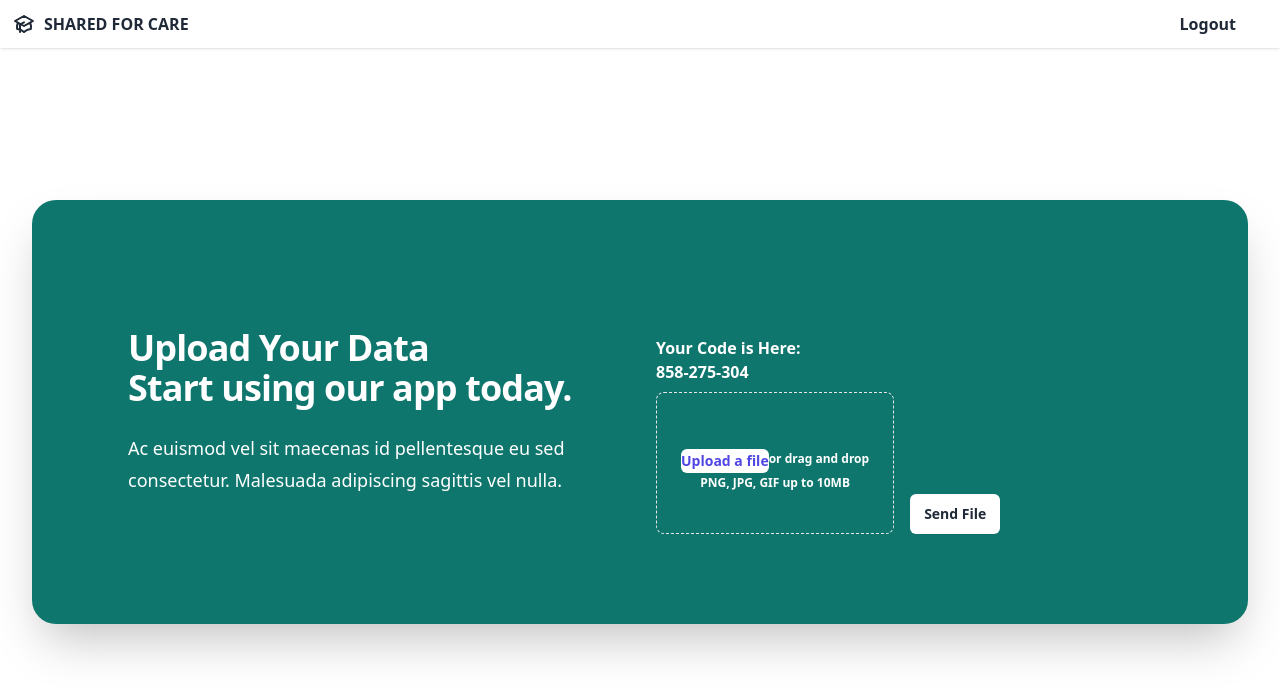
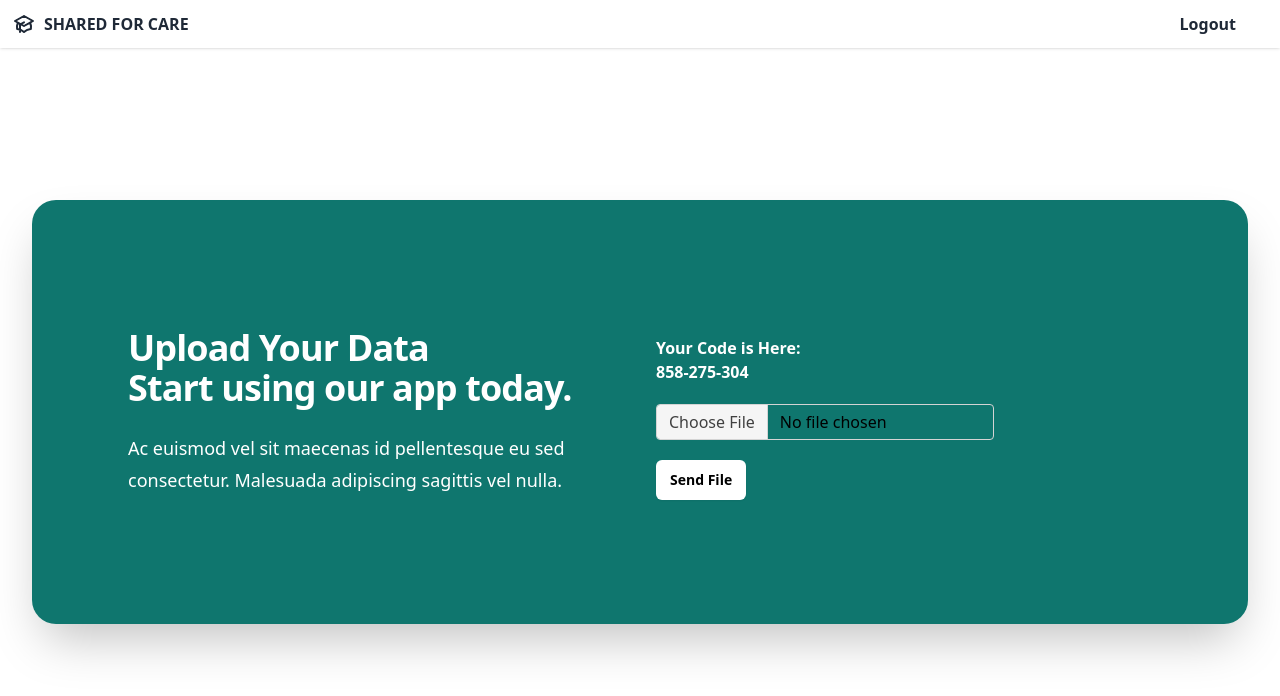
Before and after one commit to file-sharing-app/group-project, a React (Vite) app in the folder client/: page /sender in a window 1280 px wide. Shown: the top 696 px of the page. Built offline with nearby package versions, Linux system fonts and the light colour scheme; no server answers; sample sign-in values are in the browser's storage.

Commit message:
debugging

```diff
--- a/client/src/views/reciever.jsx
+++ b/client/src/views/reciever.jsx
@@ -35,7 +35,8 @@ function Sender() {
           download(new Blob(file.buffer), file.metadata.filename);
           setFile({});
         }
-      } else {
+      }
+      else {
         console.log("Continue the transmission process...");
         socket.emit("receiver-start", { roomId });
       }
@@ -74,11 +75,14 @@ function Sender() {
     const result = socket.emit("receiver-join", { roomId: event.target[0].value });
       if (result) {
           Swal.fire({
+          position: "center",
           icon: "success",
-          title: `Download Proceesing...`,
+          title: `Please Wait Download Processing...`,
+          showConfirmButton: false,
+          timer: 2000
         });
       }
-    return null
+      return null
     } catch (error) {
       console.log(error);
       Swal.fire({
--- a/client/src/views/sender.jsx
+++ b/client/src/views/sender.jsx
@@ -23,13 +23,11 @@ function Sender() {
     reader.onload = (event) => {
       setBuffer(new Uint8Array(reader.result));
       console.log(buffer, "test");
-      shareFile(
-        {
+      shareFile({
         filename: file.name,
         total_buffer_size: new Uint8Array(reader.result).byteLength,
         buffer_size: 1024,
-        }
-      );
+      });
     };
     reader.readAsArrayBuffer(file);
   }
@@ -91,44 +89,23 @@ function Sender() {
 
             <form
               onSubmit={handleSubmit}
-              className="w-full max-w-md lg:col-span-5 lg:pt-2 mt-32"
-            >
+              className="w-full max-w-md lg:col-span-5 lg:pt-2 mt-32">
               <div className="flex gap-x-4">
                 <div className="col-span-full text-white font-bold">
                   <h3>Your Code is Here:</h3>
                   <h4 className="text-white">{roomId}</h4>
-                  <div className="mt-2 flex justify-center rounded-lg border border-dashed border-white-900/25 px-6 py-10">
-                    <div className="text-center">
-                      <div className="mt-4 flex text-sm leading-6 text-white-800">
-                        <label
-                          htmlFor="file-upload"
-                          className="relative cursor-pointer rounded-md bg-white font-semibold text-indigo-600 focus-within:outline-none focus-within:ring-2 focus-within:ring-indigo-600 focus-within:ring-offset-2 hover:text-indigo-500"
-                        >
-                          <span>Upload a file</span>
                   <input
-                            id="file-upload"
-                            name="file-upload"
+                    className="relative m-0 block w-full min-w-0 flex-auto rounded border border-solid border-neutral-300 bg-clip-padding px-3 py-[0.32rem] text-base font-normal text-black transition duration-300 ease-in-out file:-mx-3 file:-my-[0.32rem] file:overflow-hidden file:rounded-none file:border-0 file:border-solid file:border-inherit file:bg-neutral-100 file:px-3 file:py-[0.32rem] file:text-neutral-700 file:transition file:duration-150 file:ease-in-out file:[border-inline-end-width:1px] file:[margin-inline-end:0.75rem] hover:file:bg-neutral-200 focus:border-primary focus:text-black focus:shadow-te-primary focus:outline-none dark:border-neutral-600 dark:text-neutral-200 dark:file:bg-neutral-700 dark:file:text-neutral-100 dark:focus:border-primary mt-5"
                     type="file"
-                            className="sr-only"
+                    id="formFile"
                   />
-                        </label>
-                        <p className="text-xs leading-5 text-white-800">
-                          or drag and drop
-                        </p>
-                      </div>
-                      <p className="text-xs leading-5 text-white-800">
-                        PNG, JPG, GIF up to 10MB
-                      </p>
-                    </div>
                 </div>
               </div>
               <button
                 type="submit"
-                  className="flex-none rounded-md bg-white px-3.5 py-2.5 text-sm font-semibold text-white-800 shadow-sm hover:bg-sky-50 focus-visible:outline focus-visible:outline-2 focus-visible:outline-offset-2 focus-visible:outline-white h-fit self-end"
-                >
+                className="flex-none rounded-md bg-white px-3.5 py-2.5 text-sm font-semibold text-black shadow-sm hover:bg-sky-50 focus-visible:outline focus-visible:outline-2 focus-visible:outline-offset-2 focus-visible:outline-white h-fit self-end mt-5">
                 Send File
               </button>
-              </div>
             </form>
           </div>
         </div>
```
Lines whose indentation alone changed are shown as unchanged.
